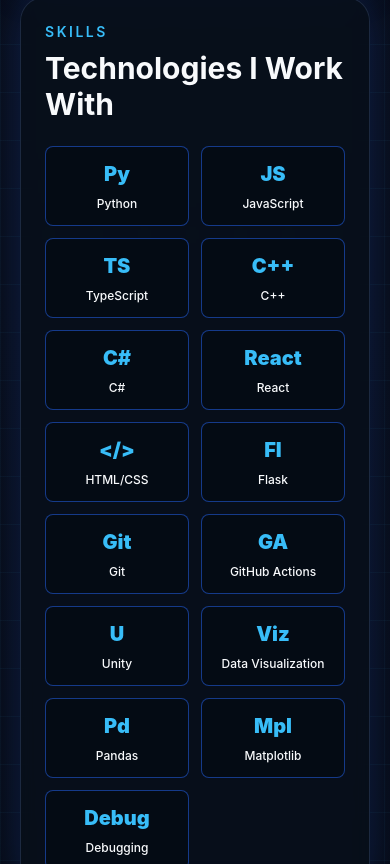
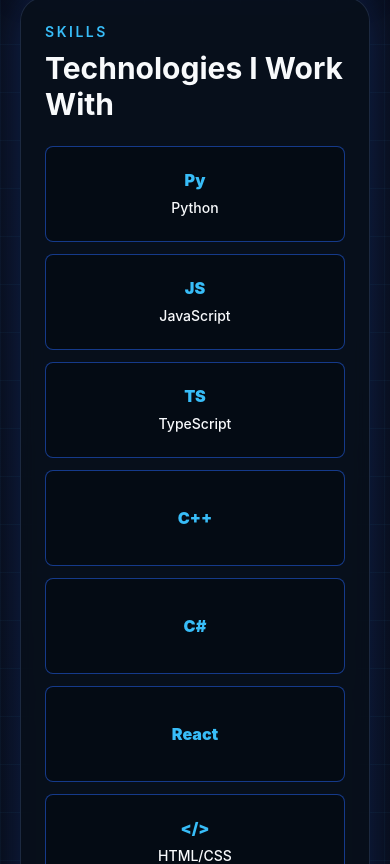
Before and after one commit to Manuelgrios/personal-portfolioex1, a React (Vite) app: page / in a window 390 px wide. Shown: the part 5860-6724 px from the top of the page. Built offline with nearby package versions, Linux system fonts and the light colour scheme.

Commit message:
PRM-SKILLS-AI-L make skill cards responsive and overlap-safe

```diff
--- a/scripts/foliodev-runtime-proof.mjs
+++ b/scripts/foliodev-runtime-proof.mjs
@@ -342,6 +342,7 @@
 const projectActionsSource = await fs.readFile(path.join(repoRoot, "src/components/projects/ProjectActions.tsx"), "utf8");
 const projectMediaSource = await fs.readFile(path.join(repoRoot, "src/components/projects/ProjectMedia.tsx"), "utf8");
 const sectionHeaderSource = await fs.readFile(path.join(repoRoot, "src/components/ui/SectionHeader.tsx"), "utf8");
+const homeSource = await fs.readFile(path.join(repoRoot, "src/pages/Home.tsx"), "utf8");
 assert(projectDetailSource.includes('"data-project-field": "title"'), "Project detail registers title");
 assert(projectDetailSource.includes('"data-project-field": "shortDescription"'), "Project detail registers shortDescription");
 for (const field of ["whatYouBuilt", "problemSolved", "outcome"]) {
@@ -354,6 +355,21 @@
 assert(projectMediaSource.includes('data-project-field="imageUrl"'), "Project media marks the Image URL destination");
 assert(sectionHeaderSource.includes("titleAttributes") && sectionHeaderSource.includes("descriptionAttributes"), "SectionHeader forwards presentation-neutral field attributes");
 
+// PRM-SKILLS-AI-L: skills keep a readable minimum width and duplicate labels render once.
+assert(
+  homeSource.includes("grid-cols-[repeat(auto-fit,minmax(min(100%,10rem),1fr))]"),
+  "skill grid uses adaptive minimum-width columns",
+);
+assert(!homeSource.includes("xl:grid-cols-12"), "skill grid no longer forces twelve desktop columns");
+assert(
+  homeSource.includes("normalizeSkillLabel(skill.shortLabel) !== normalizeSkillLabel(skill.name)"),
+  "skill card suppresses a duplicate full name",
+);
+assert(
+  homeSource.includes("[overflow-wrap:anywhere]") && homeSource.includes("[hyphens:none]") && homeSource.includes("min-w-0"),
+  "skill cards provide overlap-safe long-label wrapping",
+);
+
 if (failures > 0) {
   console.error(`\nFolioDev strict preview normalization proof FAILED with ${failures} assertion(s).`);
   process.exit(1);
--- a/src/pages/Home.tsx
+++ b/src/pages/Home.tsx
@@ -8,6 +8,10 @@
 import { useRuntimeData } from "../data/runtimeData";
 import { assetPath } from "../lib/assets";
 import { getIcon } from "../lib/icons";
+
+function normalizeSkillLabel(value: string): string {
+  return value.trim().replace(/\s+/g, " ").toLocaleLowerCase();
+}
 
 export function Home() {
   const { currentTheme } = useTheme();
@@ -304,20 +308,25 @@
           </p>
         ) : null}
         {skillItems.length > 0 ? (
-          <div className="mt-6 grid grid-cols-2 gap-3 sm:grid-cols-3 md:grid-cols-4 lg:grid-cols-6 xl:grid-cols-12">
-            {skillItems.map((skill) => (
+          <div className="mt-6 grid min-w-0 grid-cols-[repeat(auto-fit,minmax(min(100%,10rem),1fr))] gap-3">
+            {skillItems.map((skill) => {
+              const showFullName = normalizeSkillLabel(skill.shortLabel) !== normalizeSkillLabel(skill.name);
+              return (
                 <div
                   key={`${skill.category}-${skill.name}`}
-                className="flex min-h-20 flex-col items-center justify-center gap-2 rounded-lg border border-accent-dark/55 bg-background/36 px-3 py-3 text-center transition hover:border-accent"
+                  className="flex h-auto min-h-24 min-w-0 flex-col items-center justify-center gap-2 rounded-lg border border-accent-dark/55 bg-background/36 px-4 py-4 text-center transition-colors hover:border-accent"
                 >
-                <span className="text-xl font-black text-accent">
+                  <span className="max-w-full text-balance text-[clamp(1rem,0.95rem+0.25vw,1.125rem)] font-black leading-[1.25] text-accent [hyphens:none] [overflow-wrap:anywhere]">
                     {skill.shortLabel}
                   </span>
-                <span className="text-xs font-medium text-text">
+                  {showFullName ? (
+                    <span className="max-w-full text-balance text-sm font-medium leading-5 text-text [hyphens:none] [overflow-wrap:anywhere]">
                       {skill.name}
                     </span>
+                  ) : null}
                 </div>
-            ))}
+              );
+            })}
           </div>
         ) : editorPlaceholders ? (
           <div
```
Lines whose indentation alone changed are shown as unchanged.
